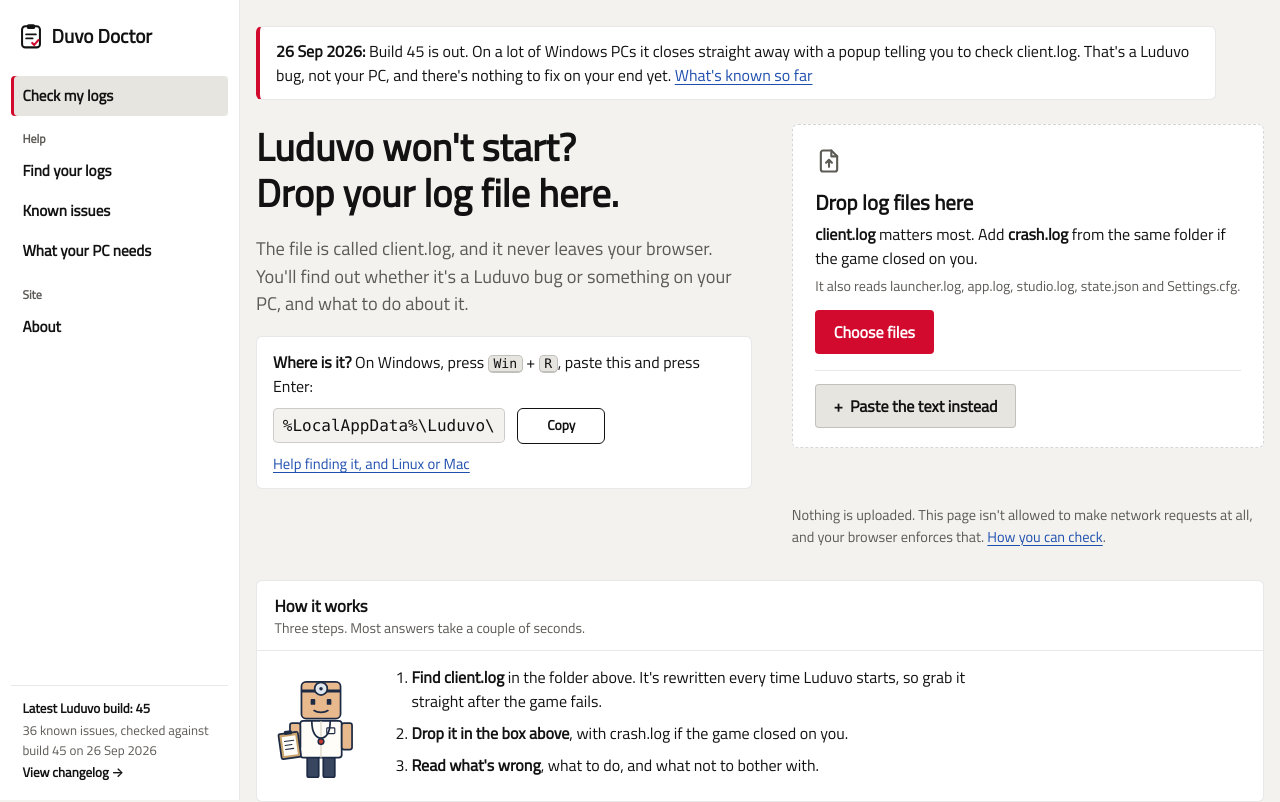
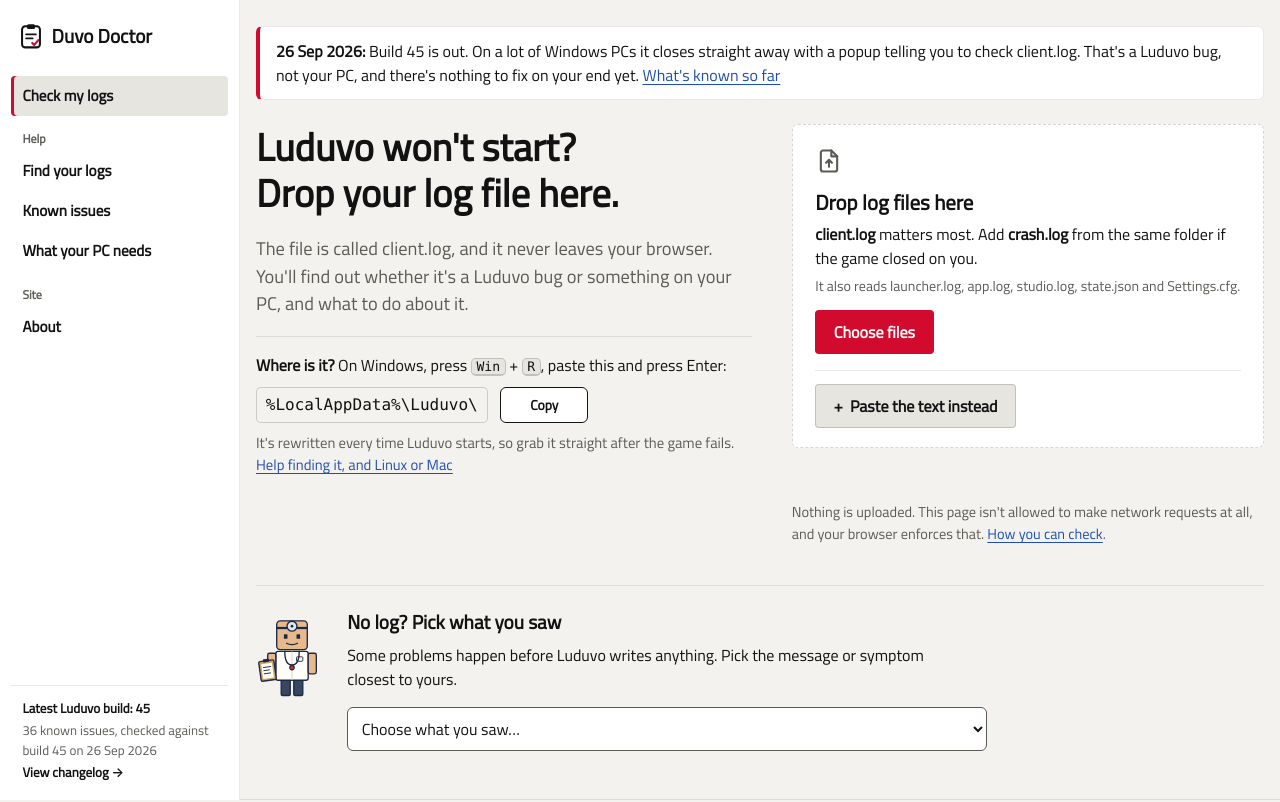
Before and after one commit to tippythetaidum/duvodoctor, a SvelteKit app: page / in a window 1280 px wide. Shown: the top 802 px of the page. Built offline with nearby package versions, Linux system fonts and the light colour scheme.

Commit message:
drop the how it works card and the extra boxes on the doctor page

```diff
--- a/src/lib/components/Notice.svelte
+++ b/src/lib/components/Notice.svelte
@@ -31,7 +31,6 @@
 		border-left: 4px solid var(--primary);
 		padding: 0.75rem 1rem;
 		margin-bottom: 1.5rem;
-		max-width: 60rem;
 	}
 	.notice p {
 		margin: 0;
--- a/src/lib/components/SymptomPicker.svelte
+++ b/src/lib/components/SymptomPicker.svelte
@@ -3,6 +3,7 @@
 	import type { Diagnosis } from '$lib/match/engine';
 	import { symptomChoices } from '$lib/match/symptoms';
 	import DiagnosisCard from './DiagnosisCard.svelte';
+	import Mascot from './Mascot.svelte';
 
 	let { catalog }: { catalog: Catalog } = $props();
 
@@ -24,6 +25,9 @@
 </script>
 
 <section class="picker" aria-labelledby="picker-heading">
+	<div class="ask">
+		<Mascot size={72} />
+		<div class="ask-body">
 			<h2 id="picker-heading">No log? Pick what you saw</h2>
 			<p>Some problems happen before Luduvo writes anything. Pick the message or symptom closest to yours.</p>
 			<label>
@@ -35,6 +39,8 @@
 					{/each}
 				</select>
 			</label>
+		</div>
+	</div>
 	{#if diagnosis}
 		<div class="answer">
 			<DiagnosisCard d={diagnosis} build={null} />
@@ -44,10 +50,27 @@
 
 <style>
 	.picker {
-		margin-top: 2rem;
+		margin-top: 2.5rem;
+		padding-top: 1.5rem;
+		border-top: 1px solid var(--border);
+	}
+	.ask {
+		display: flex;
+		gap: 1.2rem;
+		align-items: flex-start;
+	}
+	.ask-body {
+		flex: 1;
+		min-width: 0;
 	}
 	h2 {
 		font-size: 1.2rem;
+	}
+	@media (max-width: 480px) {
+		.ask {
+			flex-direction: column;
+			gap: 0.4rem;
+		}
 	}
 	select {
 		width: 100%;
--- a/src/routes/+page.svelte
+++ b/src/routes/+page.svelte
@@ -164,7 +164,10 @@
 				<code>%LocalAppData%\Luduvo\</code>
 				<CopyButton text={'%LocalAppData%\\Luduvo\\'} />
 			</div>
-			<p class="find-more"><a href="/logs">Help finding it, and Linux or Mac</a></p>
+			<p class="find-more">
+				It's rewritten every time Luduvo starts, so grab it straight after the game fails.
+				<a href="/logs">Help finding it, and Linux or Mac</a>
+			</p>
 		</div>
 	</div>
 
@@ -319,22 +322,6 @@
 		<ReportBuilder analysis={done.analysis} result={done.result} />
 	{/if}
 {:else if !items.length}
-	<section class="card empty" aria-labelledby="how-heading">
-		<div class="card-head">
-			<div>
-				<h2 id="how-heading">How it works</h2>
-				<p class="card-sub">Three steps. Most answers take a couple of seconds.</p>
-			</div>
-		</div>
-		<div class="card-body how-body">
-			<Mascot size={92} />
-			<ol class="how">
-				<li><strong>Find client.log</strong> in the folder above. It's rewritten every time Luduvo starts, so grab it straight after the game fails.</li>
-				<li><strong>Drop it in the box above</strong>, with crash.log if the game closed on you.</li>
-				<li><strong>Read what's wrong</strong>, what to do, and what not to bother with.</li>
-			</ol>
-		</div>
-	</section>
 	<SymptomPicker {catalog} />
 {/if}
 
@@ -361,10 +348,8 @@
 		color: var(--muted-fg);
 	}
 	.find {
-		padding: 0.8rem 1rem 0.2rem;
-		border: 1px solid var(--border);
-		border-radius: var(--radius);
-		background: var(--card);
+		border-top: 1px solid var(--border);
+		padding-top: 1rem;
 	}
 	.find p {
 		margin-bottom: 0.6rem;
@@ -384,6 +369,7 @@
 	}
 	.find-more {
 		font-size: 0.92rem;
+		color: var(--muted-fg);
 	}
 	.drop {
 		padding: 1.4rem 1.4rem 1.2rem;
@@ -581,25 +567,4 @@
 	.next h3 {
 		font-size: 1rem;
 	}
-	.empty {
-		margin-top: 2rem;
-	}
-	.how-body {
-		display: flex;
-		gap: 1.5rem;
-		align-items: center;
-	}
-	.how {
-		margin: 0;
-		padding-left: 1.3rem;
-	}
-	.how li {
-		margin-bottom: 0.5rem;
-	}
-	@media (max-width: 560px) {
-		.how-body {
-			flex-direction: column;
-			align-items: flex-start;
-		}
-	}
 </style>
```
Lines whose indentation alone changed are shown as unchanged.
